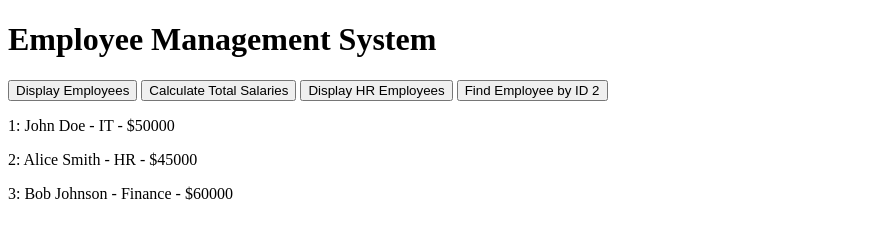
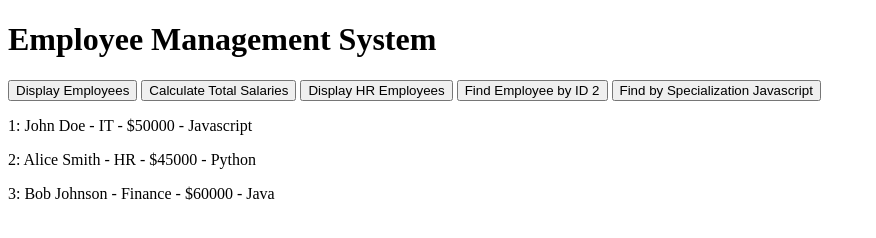
Before and after one commit to BostonCodesSometimes/coursera, a plain HTML site: page employeeDetails/employee_details.html in a window 1280 px wide. Both pictures are taken after a click on the button "Display Employees". Shown: the whole page, without its empty margins (0-876 px from the left). Drawn offline with Linux system fonts and the light colour scheme.

Commit message:
added onto employee details

```diff
--- a/employeeDetails/employee_details.html
+++ b/employeeDetails/employee_details.html
@@ -11,6 +11,7 @@
     <button onclick="calculateTotalSalaries()">Calculate Total Salaries</button>
     <button onclick="displayHREmployees()">Display HR Employees</button>
     <button onclick="findEmployeeById(2)">Find Employee by ID 2</button>
+    <button onclick="findEmployeeBySpecialization('Javascript')">Find by Specialization Javascript</button>
   </div>
 
  <div id="employeesDetails"></div>
--- a/employeeDetails/employee_details.js
+++ b/employeeDetails/employee_details.js
@@ -1,7 +1,7 @@
 const employees = [
-      { id: 1, name: 'John Doe', age: 30, department: 'IT', salary: 50000 },
-      { id: 2, name: 'Alice Smith', age: 28, department: 'HR', salary: 45000 },
-      { id: 3, name: 'Bob Johnson', age: 35, department: 'Finance', salary: 60000 },
+      { id: 1, name: 'John Doe', age: 30, department: 'IT', salary: 50000, specialization: 'Javascript' },
+      { id: 2, name: 'Alice Smith', age: 28, department: 'HR', salary: 45000, specialization: 'Python' },
+      { id: 3, name: 'Bob Johnson', age: 35, department: 'Finance', salary: 60000, specialization: 'Java' },
       //... More employee records can be added here
     ];
 
@@ -18,7 +18,7 @@ Function to display all employees
 */
 function displayEmployees() {
     const totalEmployees = employees
-        .map(employee => `<p>${employee.id}: ${employee.name} - ${employee.department} - $${employee.salary}</p>`)
+        .map(employee => `<p>${employee.id}: ${employee.name} - ${employee.department} - $${employee.salary} - ${employee.specialization}</p>`)
         .join('');
     document.getElementById('employeesDetails').innerHTML = totalEmployees;
 }
@@ -51,7 +51,7 @@ Displays employees details based on department such as the HR department.
 */
 function displayHREmployees() {
      const hrEmployees = employees.filter(employee => employee.department === 'HR');
-      const hrEmployeesDisplay = hrEmployees.map((employee, index) => `<p>${employee.id}: ${employee.name}: ${employee.name} - ${employee.department} - $${employee.salary}</p>`).join('');
+      const hrEmployeesDisplay = hrEmployees.map((employee, index) => `<p>${employee.id}: ${employee.name}: ${employee.name} - ${employee.department} - $${employee.salary} - ${employee.specialization}</p>`).join('');
       document.getElementById('employeesDetails').innerHTML = hrEmployeesDisplay;
 }
 
@@ -66,9 +66,22 @@ Displays employees' details based on ID.
 function findEmployeeById(employeeId) {
       const foundEmployee = employees.find(employee => employee.id === employeeId);
       if (foundEmployee) {
-      document.getElementById('employeesDetails').innerHTML =`<p>${foundEmployee.id}: ${foundEmployee.name}: ${foundEmployee.name} - ${foundEmployee.department} - $${foundEmployee.salary}</p>`;
+      document.getElementById('employeesDetails').innerHTML =`<p>${foundEmployee.id}: ${foundEmployee.name}: ${foundEmployee.name} - ${foundEmployee.department} - $${foundEmployee.salary} - ${foundEmployee.specialization}</p>`;
       }
       else{
         document.getElementById('employeesDetails').innerHTML = 'no employee has been found with this ID';
        }
    }
+
+/*
+Displays employee's details based on their specialization
+*/
+function findEmployeeBySpecialization(specialization) {
+    const foundEmployee = employees.find(employee => employee.specialization === specialization);
+    if (foundEmployee) {
+    document.getElementById('employeesDetails').innerHTML =`<p>${foundEmployee.id}: ${foundEmployee.name}: ${foundEmployee.name} - ${foundEmployee.department} - $${foundEmployee.salary} - ${foundEmployee.specialization}</p>`;
+    }
+    else{
+      document.getElementById('employeesDetails').innerHTML = 'no employee has been found with this ID';
+     }
+}
```
